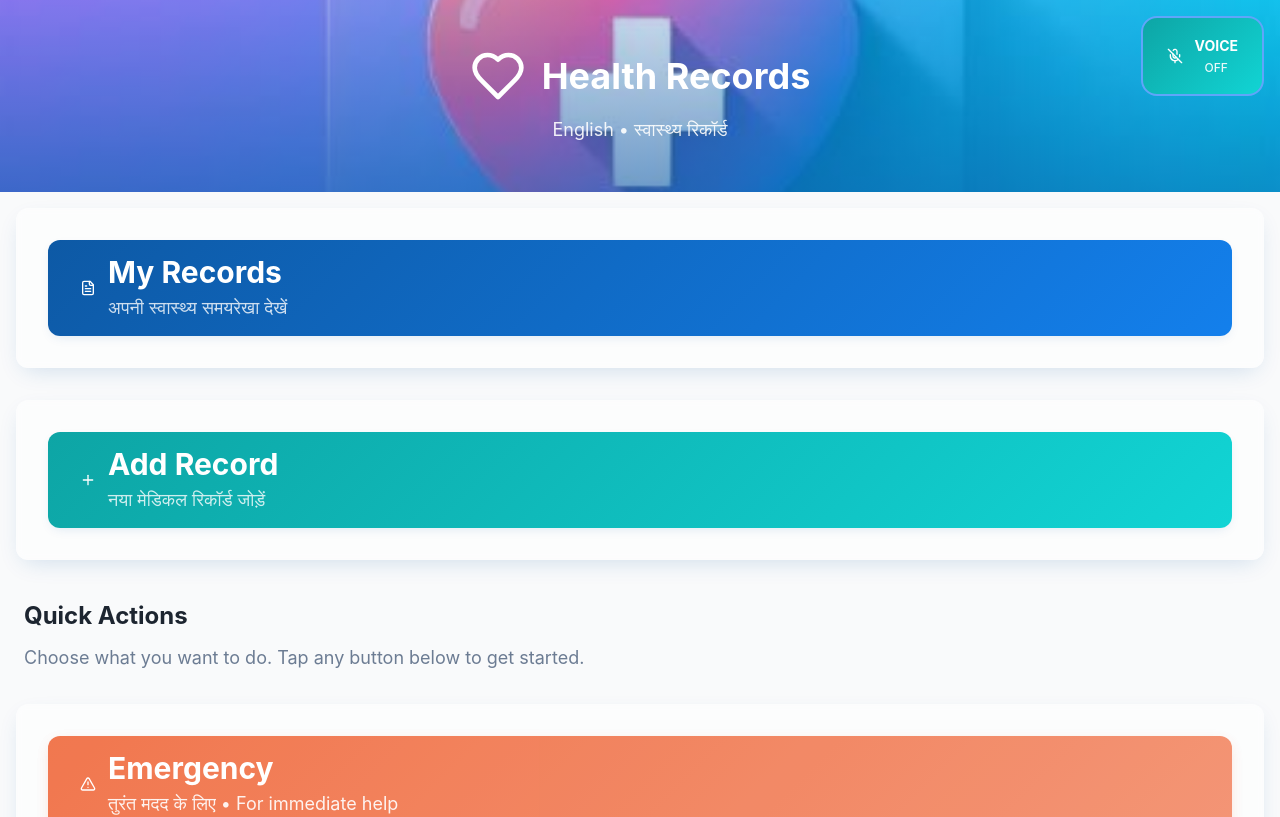
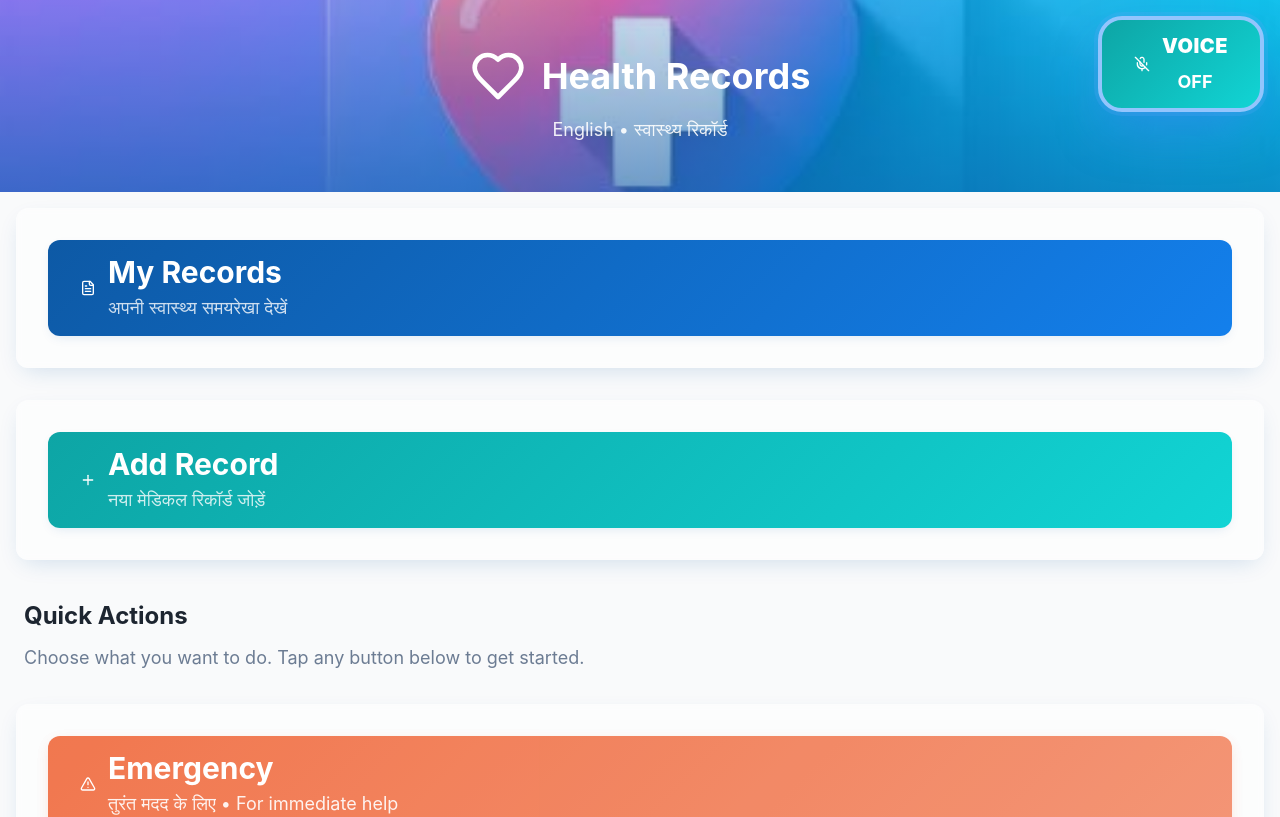
Before and after one commit to shakil-2024/arogya-health, a React (Vite) app: page / in a window 1280 px wide. Shown: the top 817 px of the page. Built offline with nearby package versions, Linux system fonts and the light colour scheme; the HTML template or start-up script is replaced by a standard one.

Commit message:
Make voice button bold

```diff
--- a/src/components/HomeScreen.tsx
+++ b/src/components/HomeScreen.tsx
@@ -72,20 +72,20 @@ export const HomeScreen: React.FC = () => {
           <HealthButton
             variant={isVoiceMode ? "success" : "secondary"}
             size="lg"
-            icon={isVoiceMode ? <Mic className="h-8 w-8" /> : <MicOff className="h-8 w-8" />}
+            icon={isVoiceMode ? <Mic className="h-10 w-10" /> : <MicOff className="h-10 w-10" />}
             onClick={toggleVoiceMode}
             voiceLabel={isVoiceMode ? t('touchMode') : t('voiceMode')}
-            className={`rounded-2xl px-6 py-4 min-w-[140px] h-20 shadow-material-lg border-2 transition-all duration-300 ${
+            className={`rounded-3xl px-8 py-6 min-w-[160px] h-24 shadow-2xl border-4 transition-all duration-300 ${
               isVoiceMode
-                ? 'bg-gradient-to-r from-green-500 to-emerald-600 text-white border-green-400 shadow-green-500/30 animate-pulse'
-                : 'bg-gradient-to-r from-blue-500 to-indigo-600 text-white border-blue-400 shadow-blue-500/30 hover:shadow-blue-500/50'
+                ? 'bg-gradient-to-r from-green-500 to-emerald-600 text-white border-green-300 shadow-green-500/50 animate-pulse ring-4 ring-green-400/30'
+                : 'bg-gradient-to-r from-blue-500 to-indigo-600 text-white border-blue-300 shadow-blue-500/50 hover:shadow-blue-500/70 ring-4 ring-blue-400/20'
             }`}
           >
-            <div className="flex flex-col items-center gap-1">
-              <span className="text-sm font-bold">
+            <div className="flex flex-col items-center gap-2">
+              <span className="text-xl font-black tracking-wide">
                 {isVoiceMode ? 'VOICE' : 'VOICE'}
               </span>
-              <span className="text-xs font-medium opacity-90">
+              <span className="text-lg font-bold">
                 {isVoiceMode ? 'ON' : 'OFF'}
               </span>
             </div>
```
